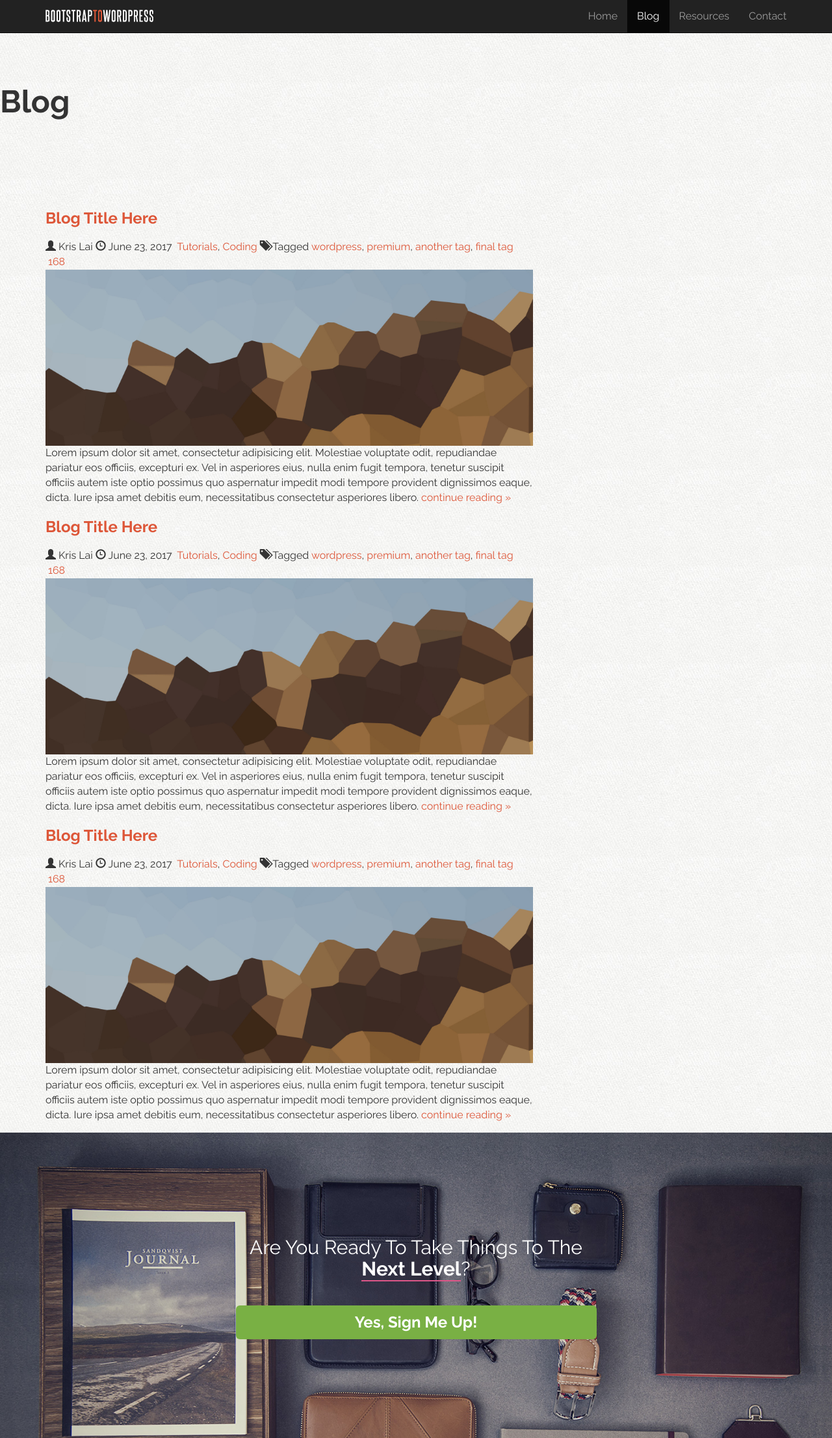
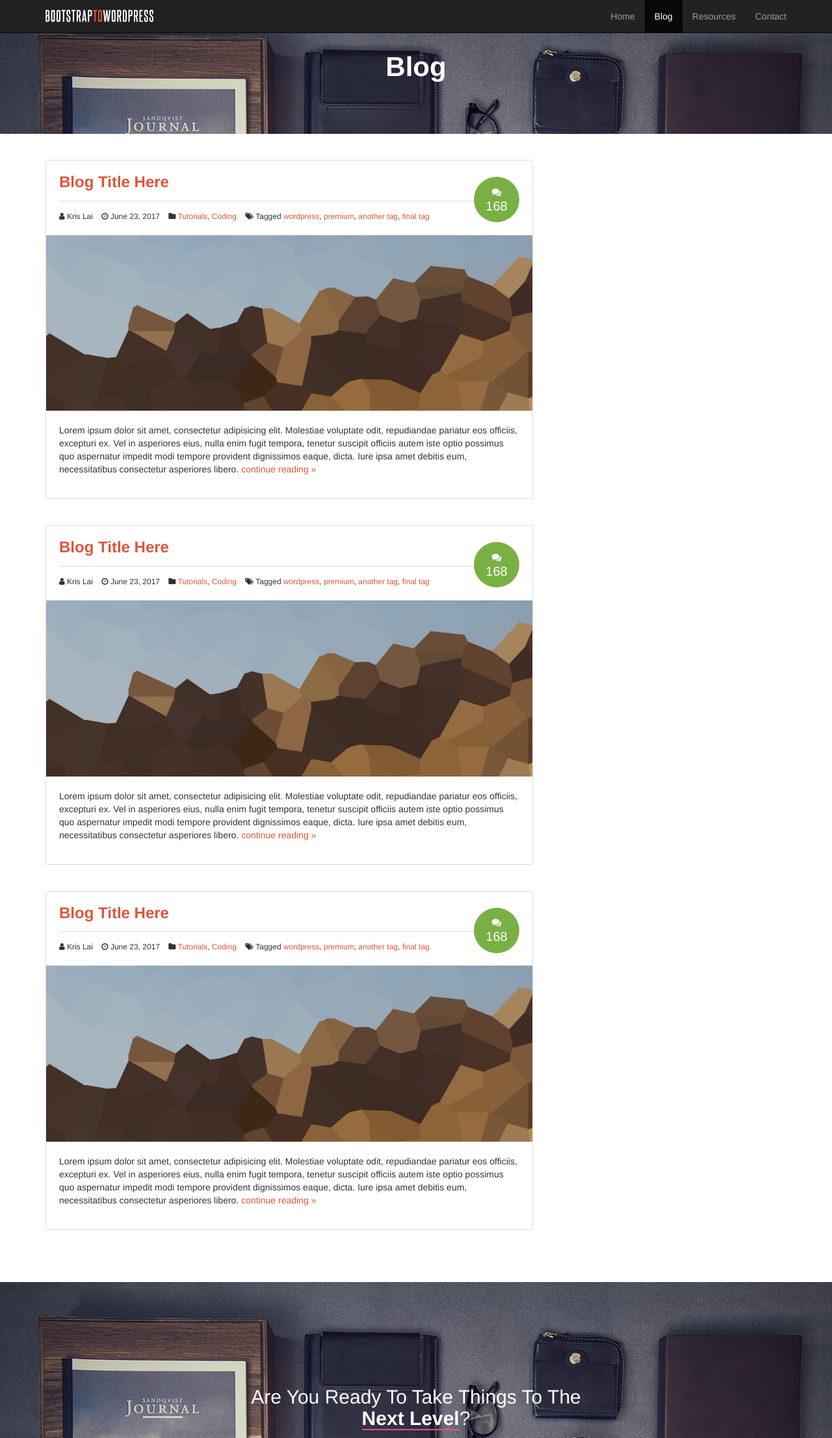
Before and after one commit to PocketThi3f/wordpress-trixzors, a PHP site: page /blog.html in a window 1280 px wide. Shown: the top 2213 px of the page at 65% size. Run offline with PHP 8.4, Linux system fonts and the light colour scheme; some libraries are stand-ins or nearby versions.

Commit message:
finishing markup for the blog and css positioning/styling

```diff
--- a/assets/css/custom.css
+++ b/assets/css/custom.css
@@ -1,4 +1,4 @@
-/* COLOR REFERENCES
+ COLOR REFERENCES
 
 Green: #79b044
 Salmon: #dd5638
@@ -226,6 +226,33 @@ section h3 {
 	margin: 30px 0 10px;
 }
 
+#primary {
+	padding-top: 40px;
+	padding-bottom: 40px;
+}
+
+.feature-image {
+	display: table;
+	width: 100%;
+}
+
+.feature-image-default {
+	background: url("../img/stuff-feature.jpg") no-repeat;
+	background-size: cover;
+}
+
+.feature-image-default-alt {
+	background: url("../img/hipster-stuff.jpg") no-repeat;
+	background-size: cover;
+}
+
+.feature-image h1 {
+	display: table-cell;
+	vertical-align: middle;
+	text-align: center;
+	color: white;
+}
+
 #optin {
 	background: #3e4249;
 	padding: 20px 0;
@@ -360,7 +387,91 @@ footer li.signup-link a:hover {
 	font-weight: bold;
 }
 
+/* === BLOG === */
+
+
+.post {
+	position: relative;
+	border: solid 1px #ddd;
+	background: white;
+	margin: 0 0 40px;
+	-webkit-border-radius: 4px;
+	-moz-border-radius: 4px;
+	border-radius: 4px;
+}
+
+.post header,
+.post .post-excerpt {
+	padding: 20px;
+}
+
+.post header h1,
+.post header h3 {
+	margin: 0 0 15px;
+	padding: 0 0 15px;
+	border-bottom: solid 1px #ddd;
+}
+
+.post header h1 {
+	font-size: 24px;
+}
+
+.post-image {
+	height: auto;
+}
+
+.post-details {
+	font-size: 12px;
+	width: 90%;
+}
+
+.post-details i.fa {
+	padding-left: 10px;
+}
+
+.post-details i.fa:first-child {
+	padding: 0;
+}
+
+/* === COMMENTS === */
+
+
+.post-comments-badge {
+	height: 70px;
+	width: 70px;
+	position: absolute;
+	top: 25px;
+	right: 20px;
+	border: none;
+	-webkit-border-radius: 100%;
+	-moz-border-radius: 100%;
+	border-radius: 100%;
+	background: #79b044;
+	text-align: center;
+	display: table;
+}
+
+.post-comments-badge a {
+	display: table-cell;
+	vertical-align: middle;
+	color: white;
+	font-size: 20px;
+	line-height: 20px;
+}
+
+.post-comments-badge i.fa {
+	display: block;
+	font-size: 15px;
+	padding: 0;
+	margin-bottom: 4px;
+}
+
+.post-comments-badge:hover {
+	background-color: #8bc653;
+}
+
 /* === CUSTOM ICON SPRITES == */
+
 
 i.ci {
 	display: inline-block;
@@ -377,6 +488,7 @@ i.ci {
 .ci.ci-device {background-position: -200px 0;}
 
 /* ==== MEDIA QUERIES ==== */
+
 
 @media screen and ( max-width: 991 ) {
 	#instructor .container {
@@ -410,3 +522,12 @@ i.ci {
 		font-size: 16px;
 	}
 }
+
+/* @media (min-width:320px)  { smartphones, iPhone, portrait 480x320 phones }
+ @media (min-width:481px)  { portrait e-readers (Nook/Kindle), smaller tablets @ 600 or @ 640 wide. }
+ @media (min-width:641px)  { portrait tablets, portrait iPad, landscape e-readers, landscape 800x480 or 854x480 phones }
+ @media (min-width:961px)  { tablet, landscape iPad, lo-res laptops ands desktops }
+ @media (min-width:1025px) { big landscape tablets, laptops, and desktops }
+ @media (min-width:1281px) { /* hi-res laptops and desktops */
+
+ /*standard zoom 1em === 16px. Multiply pixels by 1em/16px to get ems. For example, 320px === 20em.
--- a/blog.html
+++ b/blog.html
@@ -83,18 +83,18 @@
 						<header>
 							<h3><a href="post.html">Blog Title Here</a></h3>
 							<div class="post-details">
-								<span class="glyphicon glyphicon-user"></span>
+								<i class="fa fa-user"></i>
 Kris Lai
-								<span class="glyphicon glyphicon-time"></span>
+								<i class="fa fa-clock-o"></i>
 <time>June 23, 2017</time>
-								<span class="glyphicon glyphicon-folder-open-alt"></span>
+								<i class="fa fa-folder"></i>
 <a href="">Tutorials</a>, <a href="">Coding</a>
 
-								<span class="glyphicon glyphicon-tags"></span>
+								<i class="fa fa-tags"></i>
 Tagged <a href="">wordpress</a>, <a href="">premium</a>, <a href="">another tag</a>, <a href="">final tag</a>
 
 								<div class="post-comments-badge">
-									<a href=""><span class="glyphicon glyphicon-comments"></span> 168</a>
+									<a href=""><i class="fa fa-comments"></i> 168</a>
 								</div><!-- post-comments-badge -->
 							</div><!-- post-details -->
 						</header>
@@ -110,18 +110,18 @@ Tagged <a href="">wordpress</a>, <a href="">premium</a>, <a href="">another tag<
 						<header>
 							<h3><a href="post.html">Blog Title Here</a></h3>
 							<div class="post-details">
-								<span class="glyphicon glyphicon-user"></span>
+								<i class="fa fa-user"></i>
 Kris Lai
-								<span class="glyphicon glyphicon-time"></span>
+								<i class="fa fa-clock-o"></i>
 <time>June 23, 2017</time>
-								<span class="glyphicon glyphicon-folder-open-alt"></span>
+								<i class="fa fa-folder"></i>
 <a href="">Tutorials</a>, <a href="">Coding</a>
 
-								<span class="glyphicon glyphicon-tags"></span>
+								<i class="fa fa-tags"></i>
 Tagged <a href="">wordpress</a>, <a href="">premium</a>, <a href="">another tag</a>, <a href="">final tag</a>
 
 								<div class="post-comments-badge">
-									<a href=""><span class="glyphicon glyphicon-comments"></span> 168</a>
+									<a href=""><i class="fa fa-comments"></i> 168</a>
 								</div><!-- post-comments-badge -->
 							</div><!-- post-details -->
 						</header>
@@ -130,25 +130,25 @@ Tagged <a href="">wordpress</a>, <a href="">premium</a>, <a href="">another tag<
 						</div><!-- post-image -->
 						<div class="post-excerpt">
 							<p>Lorem ipsum dolor sit amet, consectetur adipisicing elit. Molestiae voluptate odit, repudiandae pariatur eos officiis, excepturi ex. Vel in asperiores eius, nulla enim fugit tempora, tenetur suscipit officiis autem iste optio possimus quo aspernatur impedit modi tempore provident dignissimos eaque, dicta. Iure ipsa amet debitis eum, necessitatibus consectetur asperiores libero. <a href="post.html">continue reading &raquo;</a></p>
-						</div><!-- excerpt -->
+						</div><!-- post-excerpt -->
 					</article><!-- post -->
 
 					<article class="post">
 						<header>
 							<h3><a href="post.html">Blog Title Here</a></h3>
 							<div class="post-details">
-								<span class="glyphicon glyphicon-user"></span>
+								<i class="fa fa-user"></i>
 Kris Lai
-								<span class="glyphicon glyphicon-time"></span>
+								<i class="fa fa-clock-o"></i>
 <time>June 23, 2017</time>
-								<span class="glyphicon glyphicon-folder-open-alt"></span>
+								<i class="fa fa-folder"></i>
 <a href="">Tutorials</a>, <a href="">Coding</a>
 
-								<span class="glyphicon glyphicon-tags"></span>
+								<i class="fa fa-tags"></i>
 Tagged <a href="">wordpress</a>, <a href="">premium</a>, <a href="">another tag</a>, <a href="">final tag</a>
 
 								<div class="post-comments-badge">
-									<a href=""><span class="glyphicon glyphicon-comments"></span> 168</a>
+									<a href=""><i class="fa fa-comments"></i> 168</a>
 								</div><!-- post-comments-badge -->
 							</div><!-- post-details -->
 						</header>
@@ -157,7 +157,7 @@ Tagged <a href="">wordpress</a>, <a href="">premium</a>, <a href="">another tag<
 						</div><!-- post-image -->
 						<div class="post-excerpt">
 							<p>Lorem ipsum dolor sit amet, consectetur adipisicing elit. Molestiae voluptate odit, repudiandae pariatur eos officiis, excepturi ex. Vel in asperiores eius, nulla enim fugit tempora, tenetur suscipit officiis autem iste optio possimus quo aspernatur impedit modi tempore provident dignissimos eaque, dicta. Iure ipsa amet debitis eum, necessitatibus consectetur asperiores libero. <a href="post.html">continue reading &raquo;</a></p>
-						</div><!-- excerpt -->
+						</div><!-- post-excerpt -->
 					</article><!-- post -->
 
 				</main><!-- content -->
```
